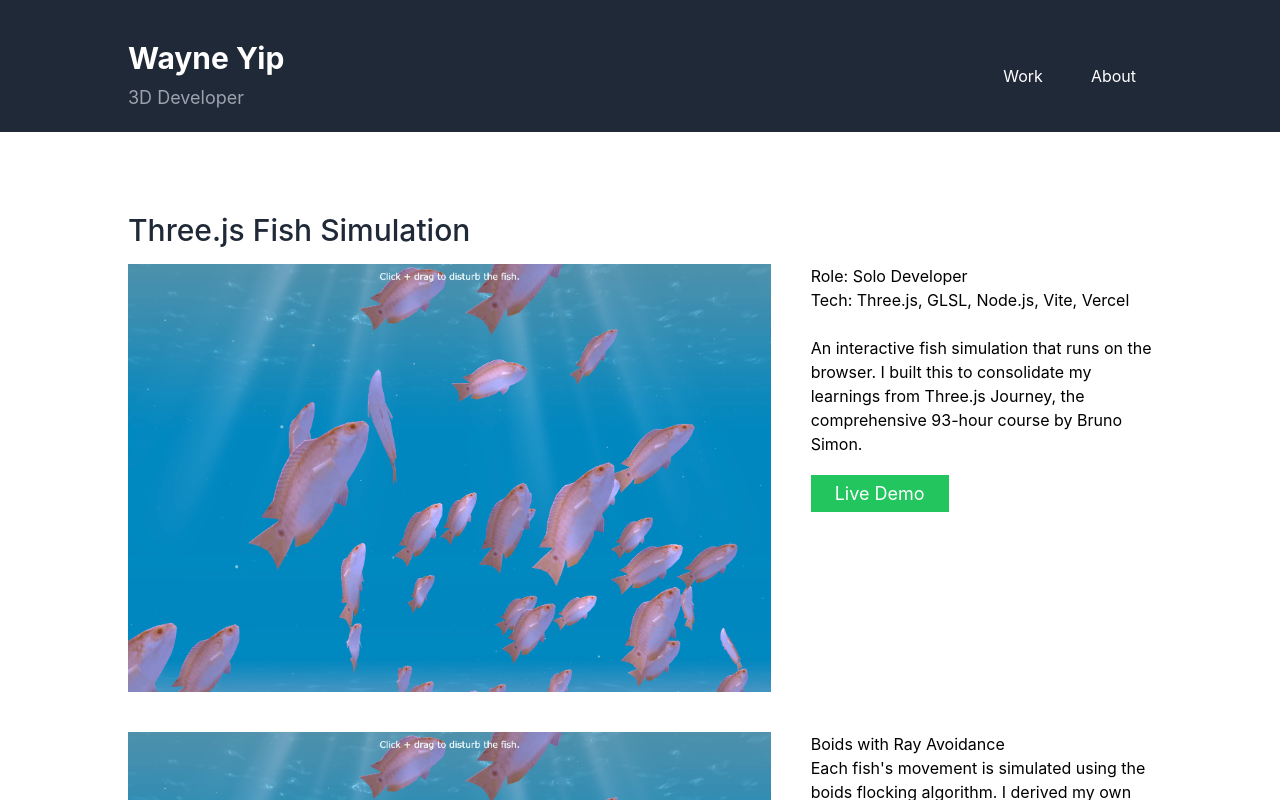
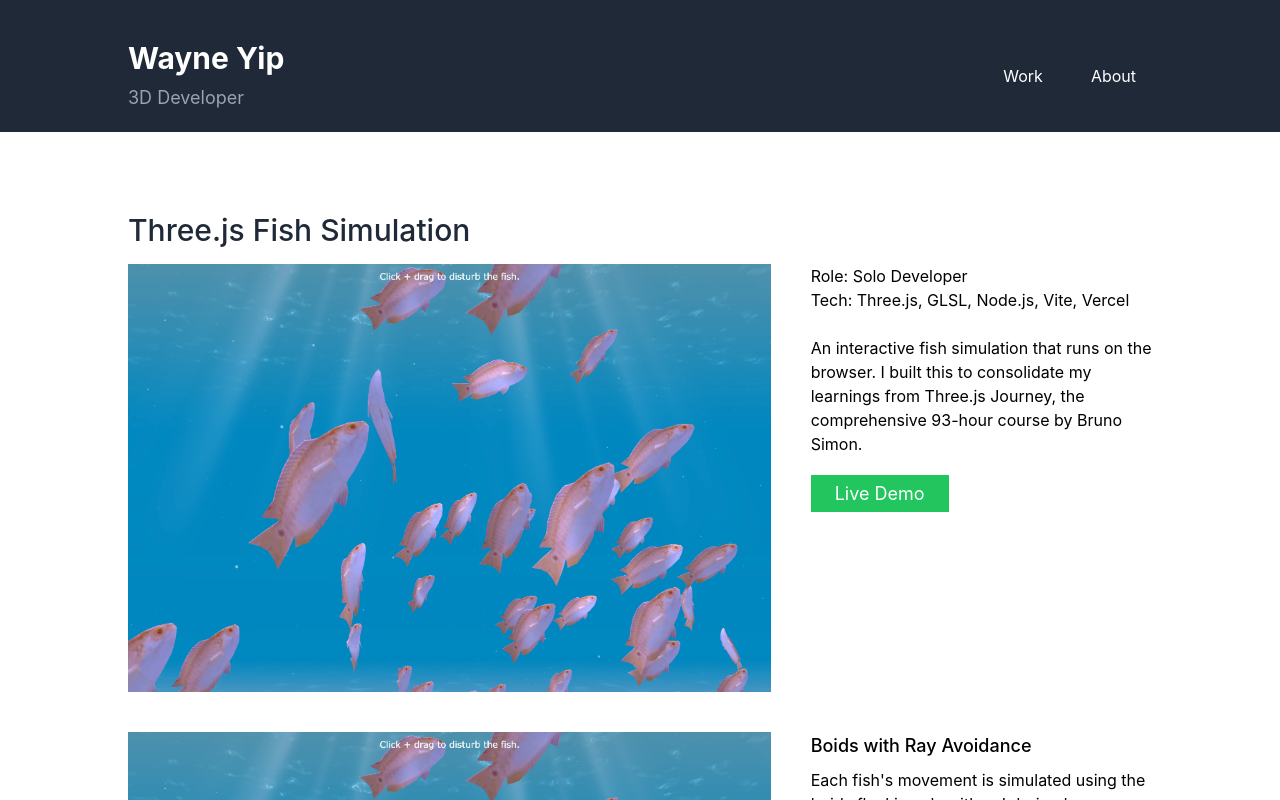
Before and after one commit to wayneyip/wayneyip.github.io, a React (Create React App) app: page /fishsim in a window 1280 px wide. Shown: the top 800 px of the page. Built offline with nearby package versions, Linux system fonts and the light colour scheme.

Commit message:
Make Detail component's titles stand out

```diff
--- a/src/components/Detail.js
+++ b/src/components/Detail.js
@@ -4,7 +4,7 @@ export default function Detail({ imgSrc, imgAlt, title, text })
     <div className="flex mt-10">
       <img className="w-2/3 pr-10" src={imgSrc} alt={title}/>
       <div className="flex-col text-left">
-        <h2>{title}</h2>
+        <h2 className="mb-2 text-lg font-medium">{title}</h2>
         <p>{text}</p>
       </div>
     </div>
```
